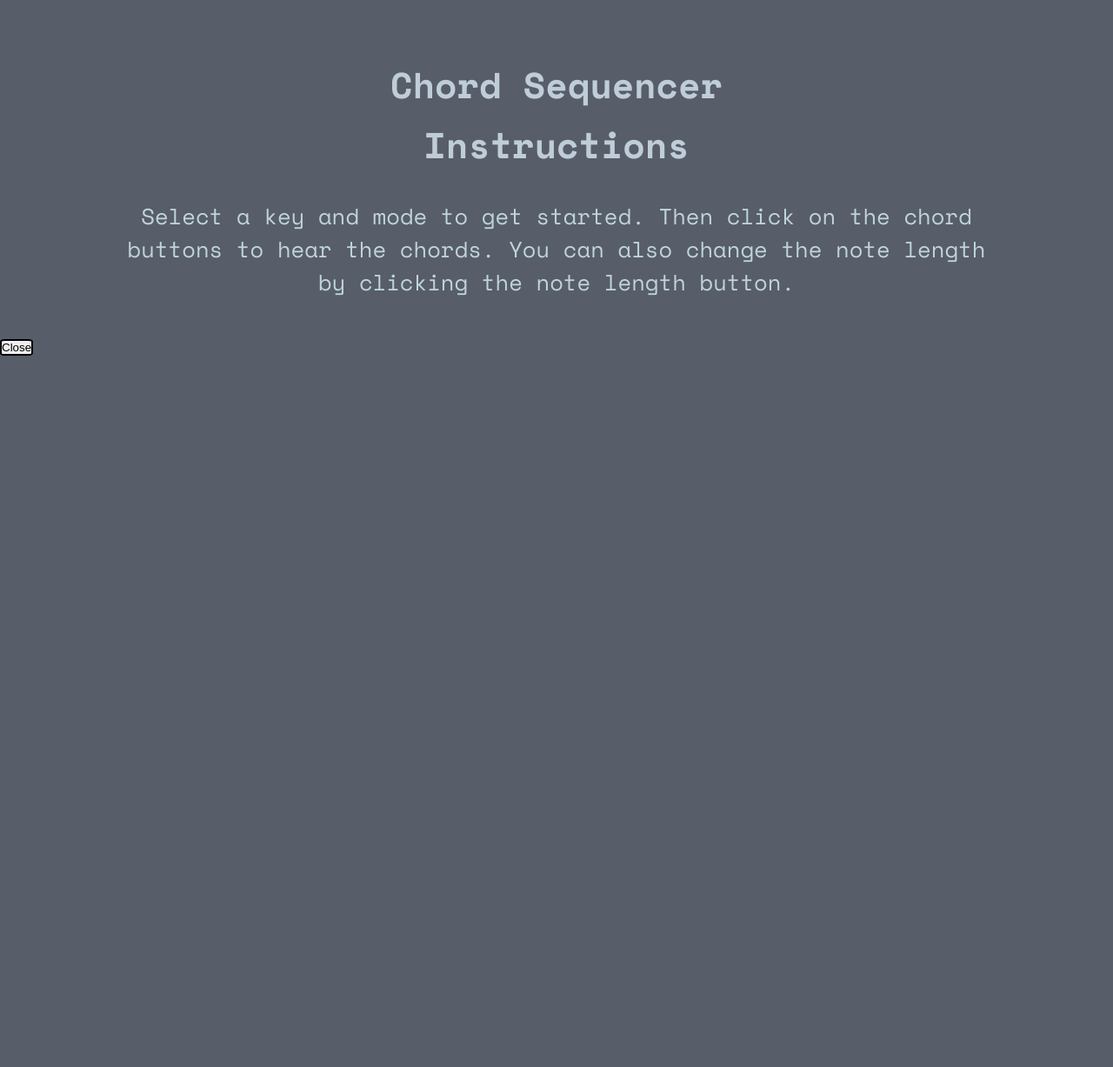
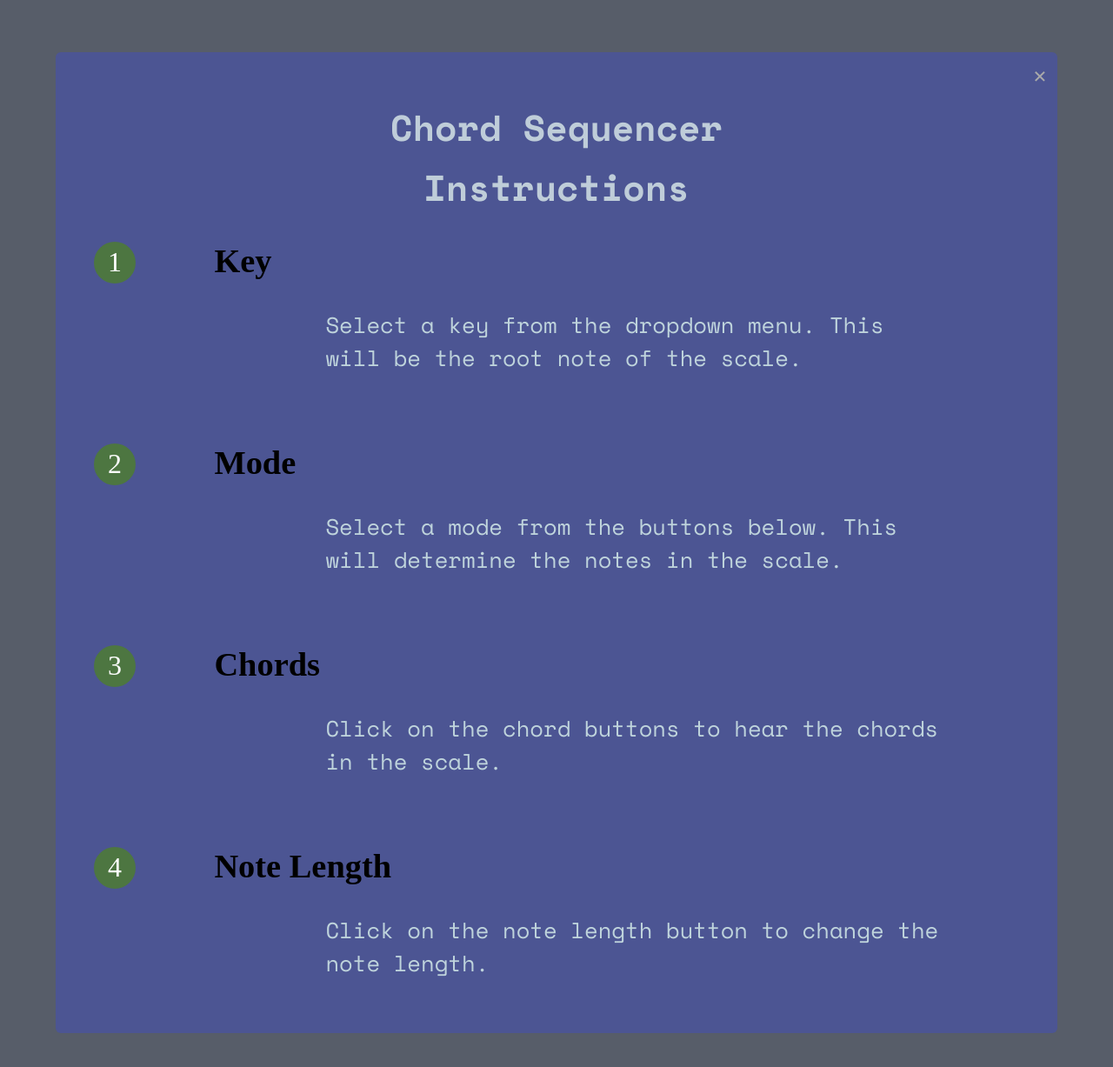
Before and after one commit to Drekkg/chord_sequencer, a PHP site: page / in a window 1280 px wide. Shown: the top 1227 px of the page at 87% size. Run offline with PHP 8.4, Linux system fonts and the light colour scheme; some libraries are stand-ins or nearby versions.

Commit message:
FEAT adds styling to modal, adds local storage stopShowing modal

```diff
--- a/assets/css/styles.css
+++ b/assets/css/styles.css
@@ -30,7 +30,77 @@ box-shadow: 0 0 0.5rem rgba(117, 115, 115, 0.5);
     padding-top: 60px;
 }
 
+/* instructions modal styles */
+.close {
+    color: #aaaaaa;
+    float: right;
+    font-size: 28px;
+    font-weight: bold;
+  }
+  .stop-showing {
+    padding: .2rem 0.8rem;
+    background-color: rgb(143, 141, 160);
+    color: white;
+    font-size: .5rem;
+    font-family: "Space Mono", monospace;
+    border-radius: 10%;
+    align-self: center;
+  }
 
+  .close:hover,
+  .close:focus {
+    color: #000;
+    text-decoration: none;
+    cursor: pointer;
+  }
+  .modal-content {
+      width: 90%;
+      margin: 0 auto;
+      padding: 12px;
+      background: rgb(76, 85, 147);
+      border-radius: 6px;
+      max-height: 90%;
+      overflow: auto;
+  }
+
+  .rules-item {display: grid;
+      justify-content: space-between;
+      margin: 0.5rem;
+      padding: 0.5rem;
+      font-size: 1.2rem;
+      flex-direction: row;
+      gap: 1.2rem;
+      grid-template-columns: 60px calc(100% - 60px);
+  }
+
+  .rule-text > p {
+     text-align:left;
+  }
+
+  .rule-number {
+      /* green circle with white text */
+      background-color: rgb(77, 118, 65);
+      color: white;
+      border-radius: 50%;
+      width: 1.5rem;
+      height: 1.5rem;
+      display: flex;
+      font-size: 1rem;
+      justify-content: center;
+      align-items: center;
+  }
+
+  header {
+    display: flex;
+    justify-content: space-evenly;
+}
+button#open-modal {
+    font-size: .8rem;
+    width: 1rem;
+    height: 1rem;
+    align-self: center;
+    border: solid black 0.1rem;
+}
    /* header styles */
 h1 {
     font-family: "Space Mono", monospace;
@@ -203,4 +273,7 @@ button.dom{
   .note-length {
       margin: 2.3rem 0 0rem 30%;
 }
+.rules-item{
+    grid-template-columns: 100px calc(100% - 100px);
 }
+}
--- a/assets/javascript/scripts.js
+++ b/assets/javascript/scripts.js
@@ -16,15 +16,29 @@ document.addEventListener("DOMContentLoaded", function () {
       const chordSequencerMode = modeType;
       localStorage.setItem('chord_sequencer_mode', JSON.stringify(chordSequencerMode));
       modeTypefilter(modeType);
+    });
+  }
+if(JSON.parse(localStorage.getItem('stopShowing'))) {
+  document.getElementById("modal").style.display = "none";
+}
 
 
-    });
-  }
 let closeModal = document.getElementById("close-modal");
 closeModal.addEventListener("click", () => {
   document.getElementById("modal").style.display = "none";
+})
+  let openModal = document.getElementById("open-modal");
+    openModal.addEventListener("click", () => {
+        document.getElementById("modal").style.display = "block";
+    });
 
+let stopShowing = document.getElementById("stop-showing-modal");
+stopShowing.addEventListener("click", () => {
+document.getElementById("modal").style.display = "none";
+localStorage.setItem("stopShowing", true);
 });
+
+
 
 
 
@@ -240,7 +254,7 @@ const notes = {
 const shapes = {
   maj: [0, 4, 7],
   min: [0, 3, 7],
-  dom: [0, 4, 7,],
+  dom: [0, 4, 7, 10],
   dim: [0, 3, 6]
 };
 
@@ -258,7 +272,6 @@ function createChord(button) {
   let shapeName = button.innerHTML.toLowerCase().slice(3, 6);
   let chord = notes[chordName];
   let shape = shapes[shapeName].map(index => chord[index]);
-
 
   triggerNote(shape);
 
--- a/index.html
+++ b/index.html
@@ -19,20 +19,61 @@
   <body>
     <header>
         <h1 class="heading">Chord Sequencer</h1>
+        <button id="open-modal" class="modal-button rule-number">?</button>
+    </header>
     </header>
     <div class="modal" id="modal">
-      <div class="modal-content" >
+      <div class="modal-content">
+          <span id="close-modal" class="close">&times;</span>
+          <br>
           <h2>Chord Sequencer</h2>
           <h3>Instructions</h3>
 
+          <div class="rules-list">
+              <div class="rules-item">
+                  <div class="rule-number">1</div>
+                  <div class="rule-text">
+                      <h4>Key</h4>
                       <p>
-          Select a key and mode to get started. Then click on the chord buttons
-          to hear the chords. You can also change the note length by clicking
-          the note length button.
+                          Select a key from the dropdown menu. This will be the root note
+                          of the scale.
                       </p>
-        <button class="close-modal" id="close-modal">Close</button>
                   </div>
               </div>
+              <div class="rules-item">
+                  <div class="rule-number">2</div>
+                  <div class="rule-text">
+                      <h4>Mode</h4>
+                      <p>
+                          Select a mode from the buttons below. This will determine the
+                          notes in the scale.
+                      </p>
+                  </div>
+              </div>
+              <div class="rules-item">
+                  <div class="rule-number">3</div>
+                  <div class="rule-text">
+                      <h4>Chords</h4>
+                      <p>
+                          Click on the chord buttons to hear the chords in the scale.
+                      </p>
+                  </div>
+              </div>
+              <div class="rules-item">
+                  <div class="rule-number">4</div>
+                  <div class="rule-text">
+                      <h4>Note Length</h4>
+                      <p>
+                          Click on the note length button to change the note length.
+                      </p>
+                  </div>
+                </div>
+              </div>
+              <span class="stop-showing" id="stop-showing-modal">Stop showing</span>
+            </div>
+  </div>
+
+
     <main>
       <hr>
 
```
Lines whose indentation alone changed are shown as unchanged.
